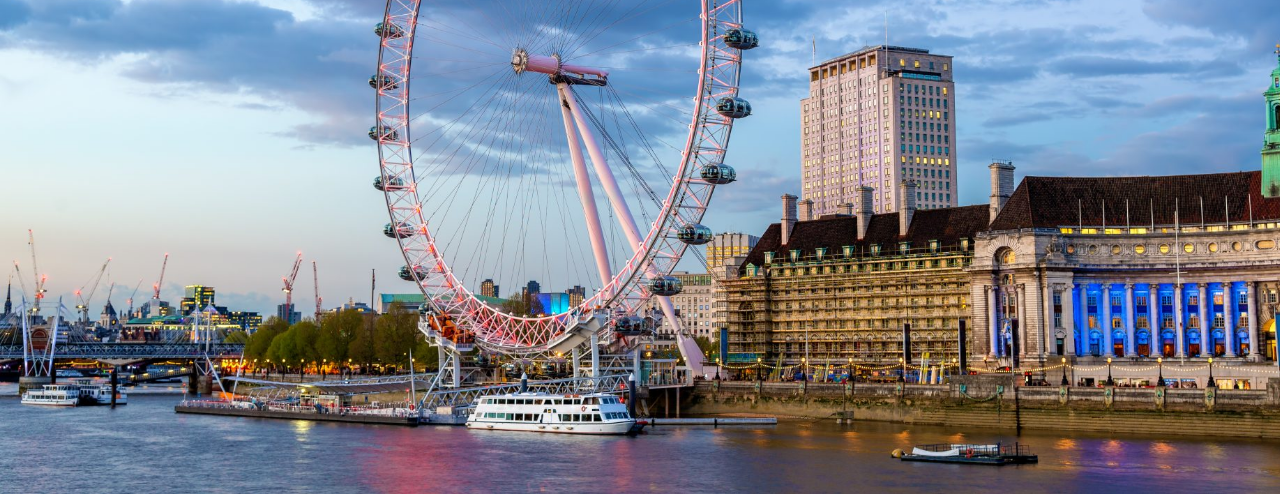
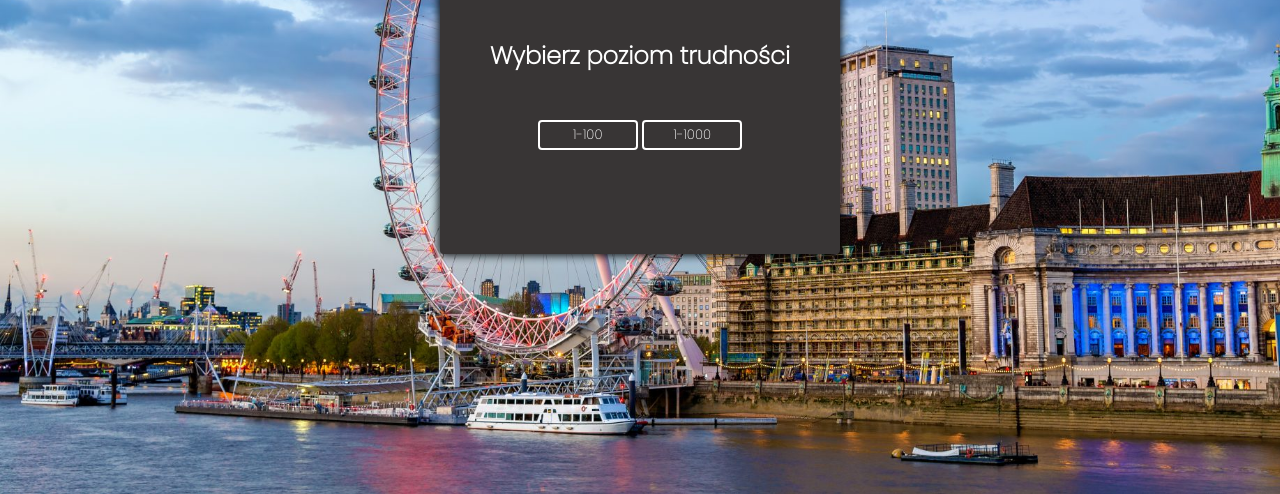
Before and after one commit to FattyIsKing/Guess-the-number, a plain HTML site: page index.html in a window 1280 px wide. Shown: the part 306-800 px from the top of the page. Drawn offline with Linux system fonts and the light colour scheme.

Commit message:
Update style.css

```diff
--- a/src/styles/style.css
+++ b/src/styles/style.css
@@ -31,7 +31,6 @@ body{
 }
 
 .box{
-    transform: scale(0);
     height: 320px;
     width: 400px;
     background-color: rgb(56, 53, 53);
```
